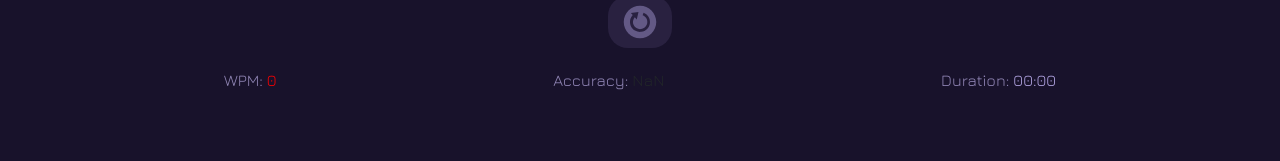
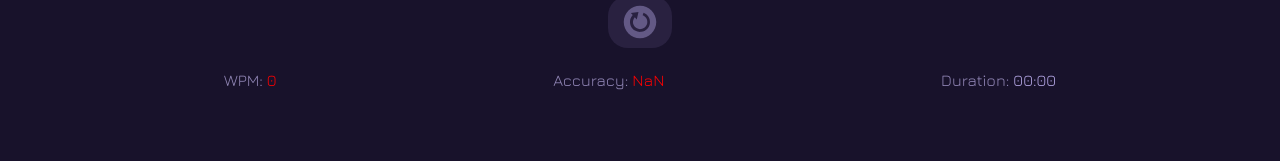
Before and after one commit to Jake-Yeo/nova-type, a React (Create React App) app: page / in a window 1280 px wide. Shown: the part 447-608 px from the top of the page. Built offline with nearby package versions, Linux system fonts and the light colour scheme; no server answers.

Commit message:
trying to implement animations

```diff
--- a/src/Pages/SignupLoginPage.tsx
+++ b/src/Pages/SignupLoginPage.tsx
@@ -1,5 +1,6 @@
-import { Button } from "@mui/material"
+import { Box, Button, Stack, Typography } from "@mui/material"
 import { auth, dataBase, googleProvider } from "../config/firebase"
+import { keyframes } from '@emotion/react';
 import { signInWithPopup, signOut } from "firebase/auth"
 import { currentUser } from "../objects/User";
 import { DocumentData } from 'firebase/firestore';
@@ -10,6 +11,7 @@ import { initializeOnSignupOrLogin, logout, signinWithGooglePopup, updateOnlineH
 import { useContext, useEffect, useReducer, useState } from "react";
 import { TypingDataContext } from "../components/TypeFeedAreaDisplay";
 import { useNavigate } from "react-router-dom";
+//import { ReactComponent as OnePeakWaveSvg } from '../svgFiles/onePeakWave.svg'
 
 
 const SignupLoginPage = () => {
@@ -26,9 +28,42 @@ const SignupLoginPage = () => {
         }
     }
 
+    const moveLeftToRight = keyframes`
+    from {
+      transform: translateX(0);
+    }
+    to {
+      transform: translateX(100vw); // Adjust the distance as needed
+    }
+  `;
+
+    <Box sx={{
+        width: '100vw',
+        height: '100vh'
+    }}>
+
+    </Box>
+
     return (<>
-        <LogoNavBar></LogoNavBar>
-        {getSignupLoginButton()};
+        <Box
+            overflow={'hidden'}
+        >
+            <Box sx={{
+                width: '100vw',
+                height: '50px',
+                //    viewBox="0 0 100 50",
+                //  backgroundImage: 'url("./svgFiles/onePeakWave.svg")',
+                animation: `${moveLeftToRight} 5s forwards linear`,
+                backgroundRepeat: 'no-repeat',
+            }}>
+                <svg
+                    width="200px" // Set the desired width
+                    height="100px" // Set the desired height
+                >
+
+                </svg>
+            </Box>
+        </Box >
     </>)
 }
 
--- a/src/components/DynamicColorNumberDisplay.tsx
+++ b/src/components/DynamicColorNumberDisplay.tsx
@@ -10,9 +10,14 @@ interface props {
 const DynamicColorNumberDisplay = ({ stat, statName, color }: props) => {
     const typingData = useContext(TypingDataContext);
 
-    const colourUnit = 255 / 100;
-    const greenValue = colourUnit * +stat;
-    const redValue = 255 - greenValue; // color changes to a redder colour the lower your wpm is
+    var colourUnit = 255 / 100;
+    var greenValue = colourUnit * +stat;
+    var redValue = 255 - greenValue; // color changes to a redder colour the lower your wpm is
+
+    if ((stat + "") === 'NaN') {
+        greenValue = 0;
+        redValue = 255;
+    }
 
     return (
         <>
```
Also changed, not shown: public/svgFiles/onePeakWave.svg (added), public/svgFiles/twoPeakWave.svg (added).
